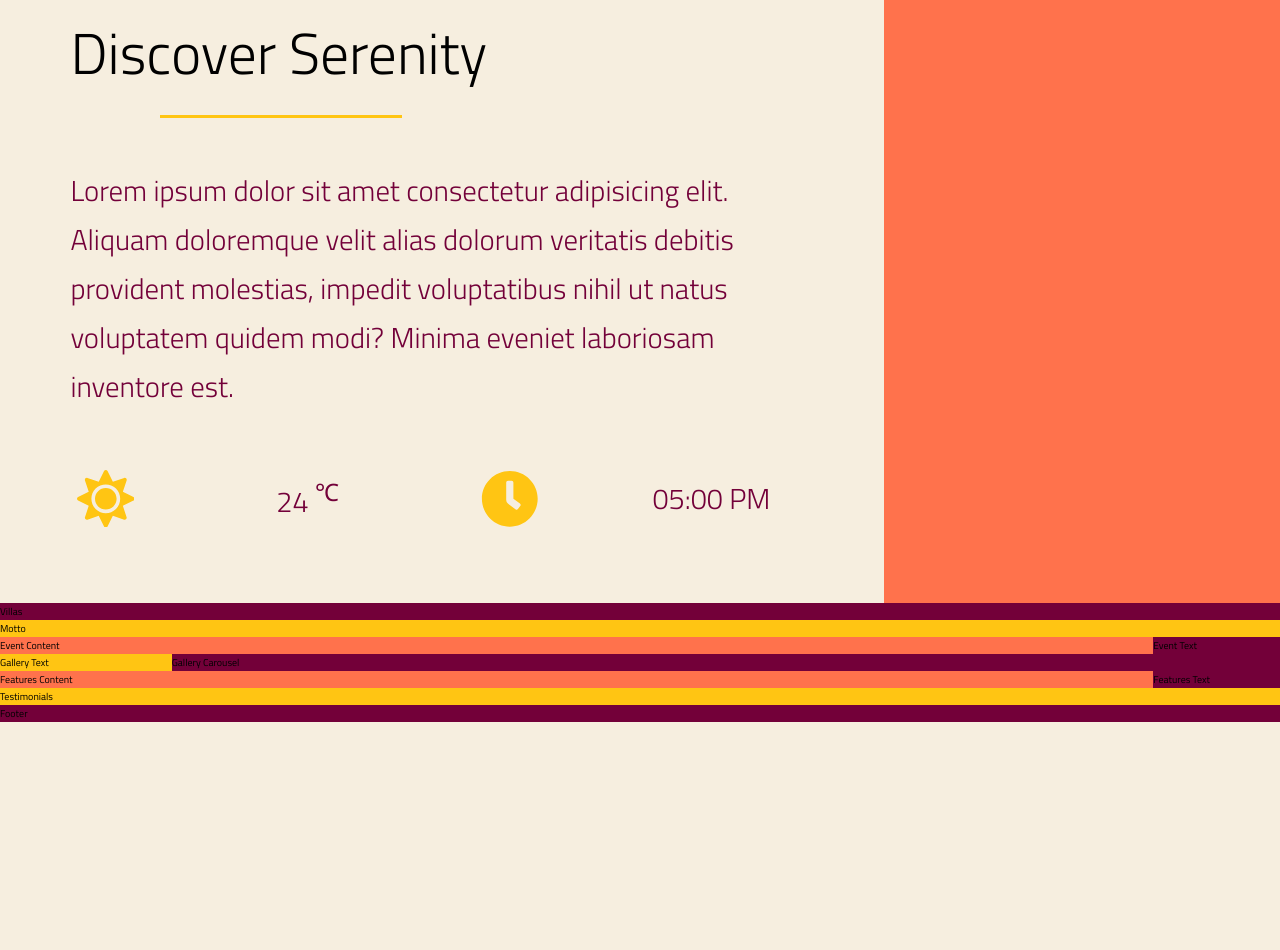
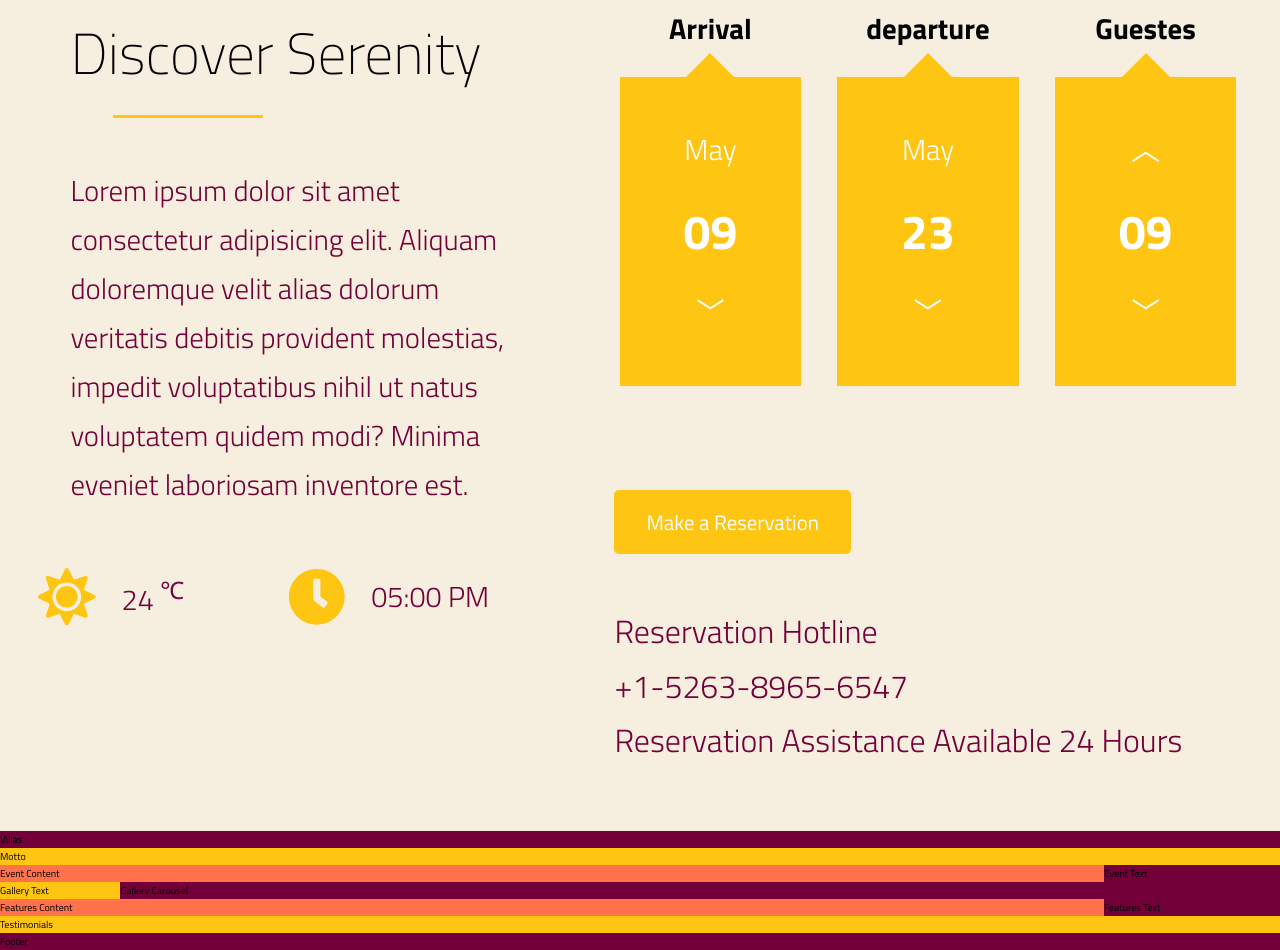
Before and after one commit to joepasss/sass_study, a React (Create React App) app in the folder vlv/: page / in a window 1280 px wide. Shown: the part 860-1810 px from the top of the page. Before the commit the page ends 1582 px from the top, so only its background shows below. Built offline with nearby package versions, Linux system fonts and the light colour scheme.

Commit message:
Booking Date Section

```diff
--- a/vlv/src/sections/booking/Booking.tsx
+++ b/vlv/src/sections/booking/Booking.tsx
@@ -27,7 +27,45 @@ export const Booking: FC = () => {
         </div>
       </section>
 
-      <section id='booking-date'>Booking Date</section>
+      <section id='booking-date'>
+        <div className='schedule'>
+          <div className='arrival'>
+            <h5>Arrival</h5>
+            <div>
+              <p>May</p>
+              <p>09</p>
+              <p>&#65088;</p>
+            </div>
+          </div>
+
+          <div className='departure'>
+            <h5>departure</h5>
+            <div>
+              <p>May</p>
+              <p>23</p>
+              <p>&#65088;</p>
+            </div>
+          </div>
+
+          <div className='guest'>
+            <h5>Guestes</h5>
+            <div>
+              <p>&#65087;</p>
+              <p>09</p>
+              <p>&#65088;</p>
+            </div>
+          </div>
+        </div>
+
+        <div className='contact'>
+          <a href='' className='context-link'>
+            Make a Reservation
+          </a>
+          <p>Reservation Hotline</p>
+          <p>+1-5263-8965-6547</p>
+          <p>Reservation Assistance Available 24 Hours</p>
+        </div>
+      </section>
     </>
   );
 };
--- a/vlv/src/sections/booking/booking.scss
+++ b/vlv/src/sections/booking/booking.scss
@@ -11,7 +11,7 @@ section#booking-content {
   h2.content-title {
     font-size: $font-size-title;
     padding: 0 2rem 1rem;
-    font-weight: 300;
+    font-weight: 200;
     position: relative;
 
     &::after {
@@ -39,7 +39,7 @@ section#booking-content {
       display: grid;
       grid-template-columns: 0.5fr 1fr;
       grid-template-rows: 10vh;
-      place-items: center;
+      place-items: center start;
     }
   }
 
@@ -49,7 +49,83 @@ section#booking-content {
 }
 
 section#booking-date {
-  background-color: $color-teriary;
+  grid-column: col-start 7 / center-end;
+  padding: $padding-section;
 
-  grid-column: col-start 7 / center-end;
+  display: grid;
+  grid-template-rows: repeat(2, 1fr);
+
+  div.schedule {
+    display: grid;
+    grid-template-columns: repeat(3, 1fr);
+    gap: 2vw;
+    place-items: center;
+
+    div.arrival,
+    div.departure,
+    div.guest {
+      display: grid;
+      row-gap: 3vh;
+
+      h5 {
+        font-size: calc(1rem + 1vw);
+        text-align: center;
+      }
+
+      div {
+        background-color: $color-secondary;
+        padding: 2rem 4rem;
+
+        display: grid;
+        grid-template-rows: repeat(3, 1fr);
+        place-items: center;
+        position: relative;
+
+        &::before {
+          content: '';
+          position: absolute;
+          bottom: 100%;
+          left: 50%;
+          border-width: 1.5rem;
+          margin-left: -1.5rem;
+          border-style: solid;
+          border-color: transparent transparent $color-secondary transparent;
+        }
+
+        p:nth-of-type(2) {
+          font-size: 3rem;
+          font-weight: 700;
+        }
+      }
+    }
+  }
+
+  div.contact {
+    align-self: end;
+
+    a.context-link {
+      &:link,
+      &:visited {
+        background-color: $color-secondary;
+        color: white;
+        transition: all $transition-duration ease-in-out;
+      }
+
+      &:hover,
+      &:active {
+        color: $color-secondary;
+        background-color: white;
+        border: 0.1rem solid $color-secondary;
+      }
+    }
+
+    p {
+      font-size: 2rem;
+      color: $color-primary;
+
+      &:nth-of-type(1) {
+        margin-top: 4rem;
+      }
+    }
+  }
 }
```
